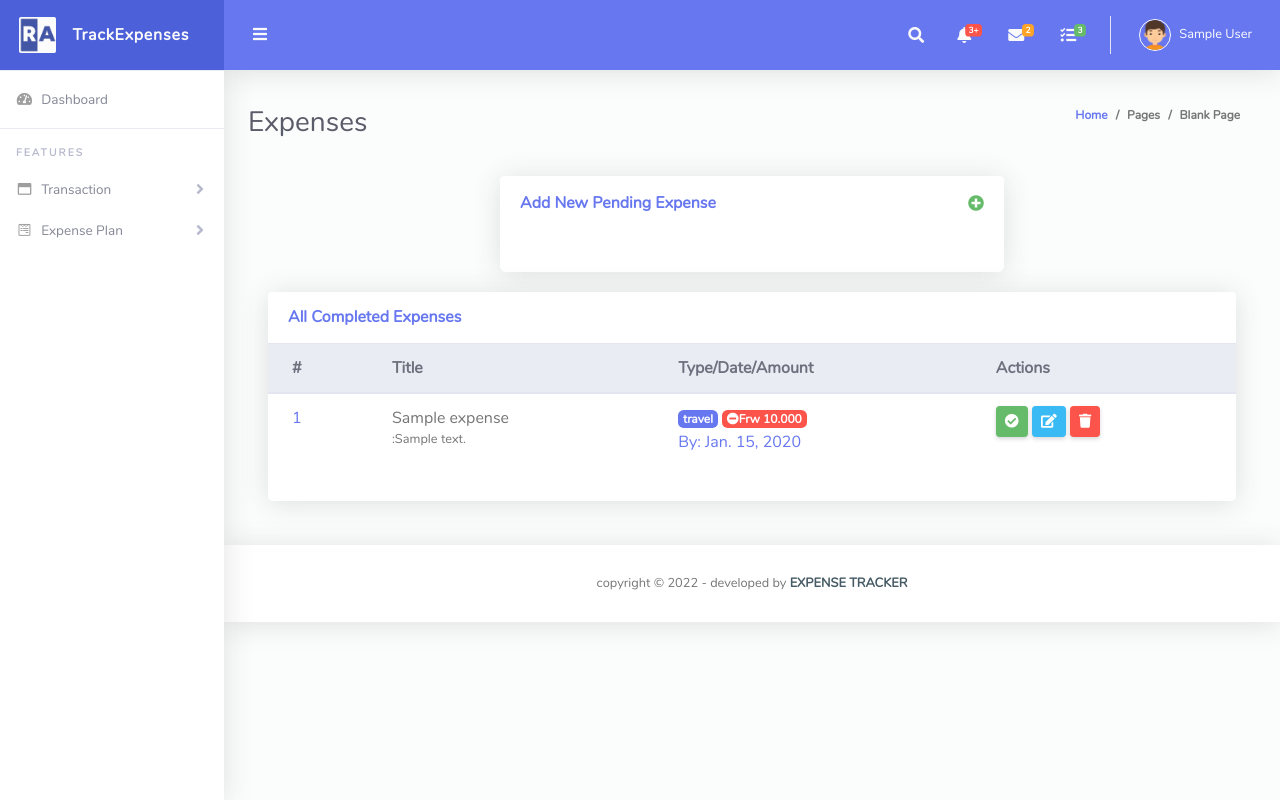
After one commit to danielerat/Expense_Tracker, a Django app: page /expenses/ in a window 1280 px wide. The commit adds this page. Run offline with Django 4.2, Linux system fonts and the light colour scheme; a user stored in the database is signed in; tables that the repository leaves empty hold one stand-in row (values such as "Sample post"); some libraries are stand-ins or nearby versions.

Commit message:
Getting Expenses from the Db

```diff
--- /dev/null
+++ b/expenses/templates/expenses/expenses.html
@@ -0,0 +1,94 @@
+{% extends 'base.html' %}
+{% load humanize %}
+{% load static %}
+
+{% block content %}
+    <div class="card mb-4 w-50 m-auto">
+        <div class="card-header py-3 d-flex flex-row align-items-center justify-content-between">
+            <h6 class="m-0 font-weight-bold text-primary">Add New Pending Expense</h6>
+            <span class="text-success "><i class="fas fa-plus-circle"></i></span>
+
+        </div>
+        <div class="card-body">
+            {#            <form method="POST">#}
+            {#                {% csrf_token %}#}
+            {#                {% for field in form %}#}
+            {#                    {% if field.label == 'Date expected' %}#}
+            {#                        <div class="form-group" id="simple-date1">#}
+            {#                            <label for="simpleDataInput">Simple Data Input</label>#}
+            {#                            <div class="input-group date">#}
+            {#                                <div class="input-group-prepend">#}
+            {#                                    <span class="input-group-text"><i class="fas fa-calendar"></i></span>#}
+            {#                                </div>#}
+            {#                                <input type="text" name="date_expected" class="form-control" value="01/01/2022"#}
+            {#                                       id='id_date_expected simpleDataInput' required="">#}
+            {#                            </div>#}
+            {#                        </div>#}
+            {#                    {% else %}#}
+            {#                        <div class="form-group">#}
+            {##}
+            {#                            <label for="">{{ field.label }}</label>#}
+            {#Display all errors#}
+            {#                            {% for error in field.errors %}#}
+            {#                                    <span class="float-right badge badge-danger">{{ error|escape }}</span>#}
+            {#                            {% endfor %}#}
+            {##}
+            {#                            {{ field }}#}
+            {#                        </div>#}
+            {#                    {% endif %}#}
+            {#                {% endfor %}#}
+            {#                <button type="submit" class="btn btn-primary">Submit</button>#}
+            {#            </form>#}
+        </div>
+    </div>
+    <div class="card-body">
+    <div class="row">
+        <div class="col-lg-12 mb-4">
+            <!-- Simple Tables -->
+            <div class="card">
+                <div class="card-header py-3 d-flex flex-row align-items-center justify-content-between">
+                    <h6 class="m-0 font-weight-bold text-primary">All Completed Expenses</h6>
+                </div>
+                <div class="table-responsive">
+                    <table class="table align-items-center table-flush">
+                        <thead class="thead-light">
+                        <tr>
+                            <th>#</th>
+                            <th>Title</th>
+                            <th>Type/Date/Amount</th>
+                            <th>Actions</th>
+                        </tr>
+                        </thead>
+                        <tbody>
+                        {% for expense in expenses %}
+                            <tr>
+
+                                <td><a href="#">{{ forloop.counter }}</a></td>
+                                <td class="text-truncate">{{ expense.title }} <br>
+                                    <p class="small text-truncate">:{{ expense.description|slice:':40' }}</p></td>
+                                <td>
+                                    <span class="badge badge-primary">{{ expense.expense_type }}</span>
+                                    <span class="badge badge-danger"><i
+                                            class="fas fa-minus-circle"></i>Frw {{ expense.amount }}</span>
+                                    <span class="text-primary d-block">By: {{ expense.date }}</span>
+                                </td>
+                                <td>
+                                    <a href="#" class="btn btn-sm btn-success"><i class="fas fa-check-circle"></i></a>
+                                    <a href="#" class="btn btn-sm btn-info"><i class="fas fa-edit"></i></a>
+                                    <a href="#" class="btn btn-sm btn-danger"><i class="fas fa-trash"></i></a>
+                                </td>
+                            </tr>
+
+                        {% endfor %}
+                        </tbody>
+                    </table>
+                </div>
+                <div class="card-footer"></div>
+            </div>
+        </div>
+
+
+    </div>
+
+
+{% endblock content %}
--- a/expenses/urls.py
+++ b/expenses/urls.py
@@ -4,6 +4,7 @@ from django.urls import path
 app_name = 'expenses'
 urlpatterns = [
     path('', views.home, name='home'),
+    path('expenses/', views.expenses, name='expenses'),
     # path('home/', views.home, name='home'),
     path('pending_expense/', views.pending_expenses, name='pending_expense'),
 ]
--- a/expenses/views.py
+++ b/expenses/views.py
@@ -3,7 +3,7 @@ from django.shortcuts import render, redirect
 from django.contrib import messages
 from django.views.generic import DetailView
 from .models import Expense, Wallet, Profile, TopUpTransaction
-from .forms import ToDoExpenseForm
+from .forms import ToDoExpenseForm, ExpenseForm
 
 
 def tester(request):
@@ -45,7 +45,8 @@ def pending_expenses(request):
             p = pending.save(commit=False)
             p.owner = request.user.profile
             p.save()
-            messages.success(request,"Hey %s, Your Pending Expense is successfully saved" % request.user.profile.first_name)
+            messages.success(request,
+                             "Hey %s, Your Pending Expense is successfully saved" % request.user.profile.first_name)
             return redirect("expenses:pending_expense")
         else:
             form = pending
@@ -57,7 +58,7 @@ def pending_expenses(request):
 
 
 def expenses(request):
-    form = ToDoExpenseForm()
+    form =""
     page_name = 'Expenses'
     if request.method == 'POST':
         pending = ToDoExpenseForm(request.POST)
@@ -65,13 +66,15 @@ def expenses(request):
             p = pending.save(commit=False)
             p.owner = request.user.profile
             p.save()
-            messages.success(request,"Hey %s, Your Pending Expense is successfully saved" % request.user.profile.first_name)
+            messages.success(request,
+                             "Hey %s, Your Pending Expense is successfully saved" % request.user.profile.first_name)
             return redirect("expenses:pending_expense")
         else:
             print(pending.errors)
             note = "Error While saving the pending expense"
             form = pending
+
     profile = request.user.profile
-    expenses = profile.todoexpense_set.all().order_by("-created")
-    context = {'page_name': page_name, 'pending_expenses': expenses, 'form': form}
-    return render(request, 'expenses/pending_expenses_list.html', context)
+    expenses = profile.expense_set.all().order_by("-created")
+    context = {'page_name': page_name, 'expenses': expenses, 'form': form}
+    return render(request, 'expenses/expenses.html', context)
--- a/templates/navigation.html
+++ b/templates/navigation.html
@@ -29,7 +29,7 @@
                 <div class="bg-white py-2 collapse-inner rounded">
                     <h6 class="collapse-header">Actions</h6>
                     <a class="collapse-item" href="alerts.html">Top Up</a>
-                    <a class="collapse-item" href="buttons.html">Expenses</a>
+                    <a class="collapse-item" href="{% url 'expenses:expenses' %}">Expenses</a>
                     <a class="collapse-item" href="dropdowns.html">Debts</a>
                     {#                    <a class="collapse-item" href="modals.html">Modals</a>#}
                     {#                    <a class="collapse-item" href="popovers.html">Popovers</a>#}
```
Also changed, not shown: expenses/forms.py (+13 -1 lines).
